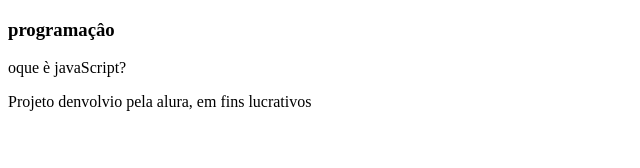
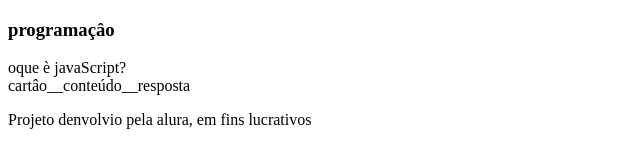
Before and after one commit to anna123l/flashcard, a plain HTML site: page index.html in a window 1280 px wide. Shown: the whole page, without its empty margins (0-640 px from the left). Drawn offline with Linux system fonts and the light colour scheme.

Commit message:
Update index.html

```diff
--- a/index.html
+++ b/index.html
@@ -14,6 +14,9 @@
 <div class="cartao__conteudo__perguntas">
     oque è javaScript?
 </div>
+
+    cartâo__conteúdo__resposta
+
         </div>
     </article>
 </section>
```
